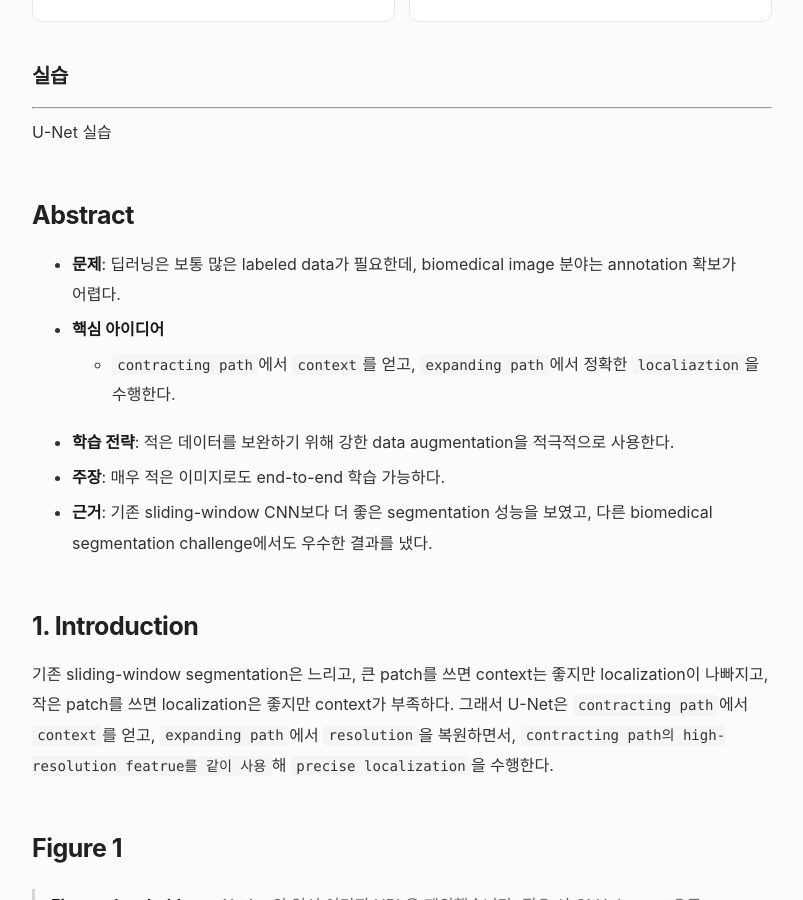
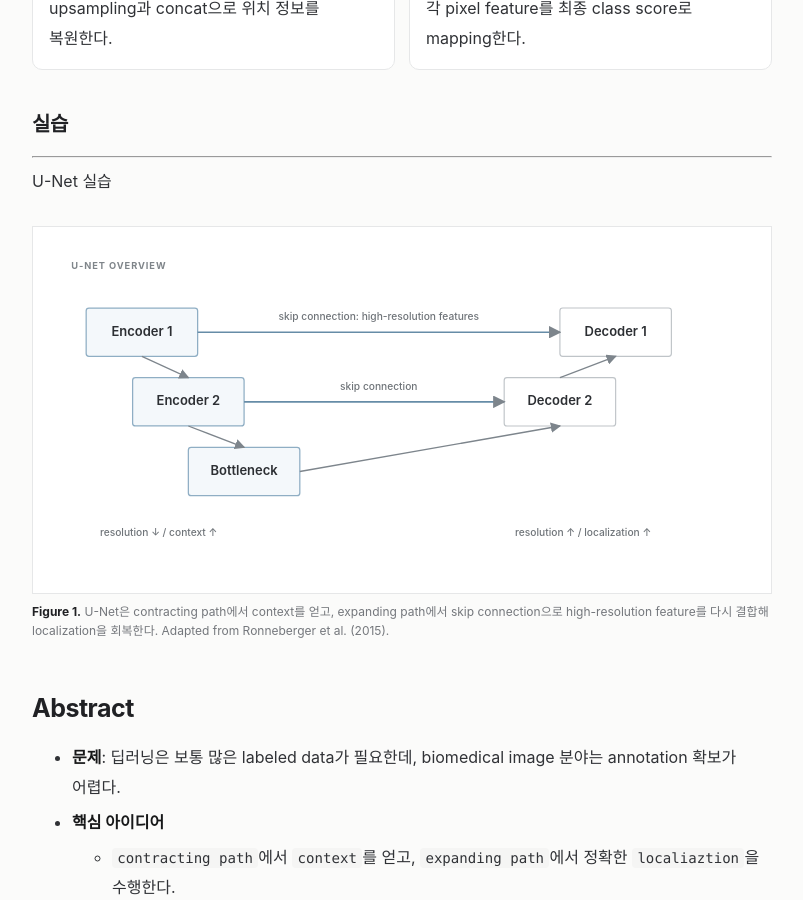
Before and after one commit to nayana224/nayana224.github.io, a Jekyll site: the page built from _notes/unet-2015.md, in a window 1280 px wide and 900 px high, scrolled down 921 px. Shown: the whole window, without its empty margins (238-1041 px from the left). Built offline with Jekyll 4.4.1, drawn with Linux system fonts in a browser that asks for light colours; some of the changed text lies outside the part shown.

Commit message:
notes: add paper-style source figure

```diff
--- a/_notes/unet-2015.md
+++ b/_notes/unet-2015.md
@@ -17,6 +17,8 @@
 source: Notion
 source_language: ko
 ---
+
+<p class="figure-note"><strong>Original paper:</strong> <a href="https://arxiv.org/abs/1505.04597">Ronneberger et al., U-Net: Convolutional Networks for Biomedical Image Segmentation (2015)</a></p>
 
 <!-- visual-summary:v1 -->
 <div class="note-callout note-callout-primary">
@@ -47,6 +49,29 @@
 ### 실습
   ---
   U-Net 실습
+
+
+<!-- paper-figure:unet-overview -->
+<figure class="paper-figure">
+ <div class="paper-figure-frame"><div class="paper-figure-canvas">
+ <svg viewBox="0 0 760 360" role="img" aria-label="U-Net encoder decoder and skip connections">
+  <defs><marker id="unA" markerWidth="8" markerHeight="8" refX="7" refY="4" orient="auto"><path d="M0,0 L8,4 L0,8 z" fill="#7d858c"/></marker></defs>
+  <text x="24" y="28" class="fig-kicker">U-NET OVERVIEW</text>
+  <rect x="40" y="70" width="120" height="52" rx="3" class="fig-box-accent"/><text x="100" y="96" class="fig-label">Encoder 1</text>
+  <rect x="90" y="145" width="120" height="52" rx="3" class="fig-box-accent"/><text x="150" y="171" class="fig-label">Encoder 2</text>
+  <rect x="150" y="220" width="120" height="52" rx="3" class="fig-box-accent"/><text x="210" y="246" class="fig-label">Bottleneck</text>
+  <rect x="490" y="145" width="120" height="52" rx="3" class="fig-box"/><text x="550" y="171" class="fig-label">Decoder 2</text>
+  <rect x="550" y="70" width="120" height="52" rx="3" class="fig-box"/><text x="610" y="96" class="fig-label">Decoder 1</text>
+  <path d="M100 122 L150 145" class="fig-arrow" marker-end="url(#unA)"/><path d="M150 197 L210 220" class="fig-arrow" marker-end="url(#unA)"/>
+  <path d="M270 246 L550 197" class="fig-arrow" marker-end="url(#unA)"/><path d="M550 145 L610 122" class="fig-arrow" marker-end="url(#unA)"/>
+  <path d="M160 96 L550 96" class="fig-arrow-accent" marker-end="url(#unA)"/><path d="M210 171 L490 171" class="fig-arrow-accent" marker-end="url(#unA)"/>
+  <text x="355" y="83" class="fig-small">skip connection: high-resolution features</text>
+  <text x="355" y="158" class="fig-small">skip connection</text>
+  <text x="118" y="315" class="fig-small">resolution ↓ / context ↑</text>
+  <text x="575" y="315" class="fig-small">resolution ↑ / localization ↑</text>
+ </svg></div></div>
+ <figcaption><strong>Figure 1.</strong> U-Net은 contracting path에서 context를 얻고, expanding path에서 skip connection으로 high-resolution feature를 다시 결합해 localization을 회복한다. Adapted from Ronneberger et al. (2015).</figcaption>
+</figure>
 
 ## Abstract
 - **문제**: 딥러닝은 보통 많은 labeled data가 필요한데, biomedical image 분야는 annotation 확보가 어렵다.
```
